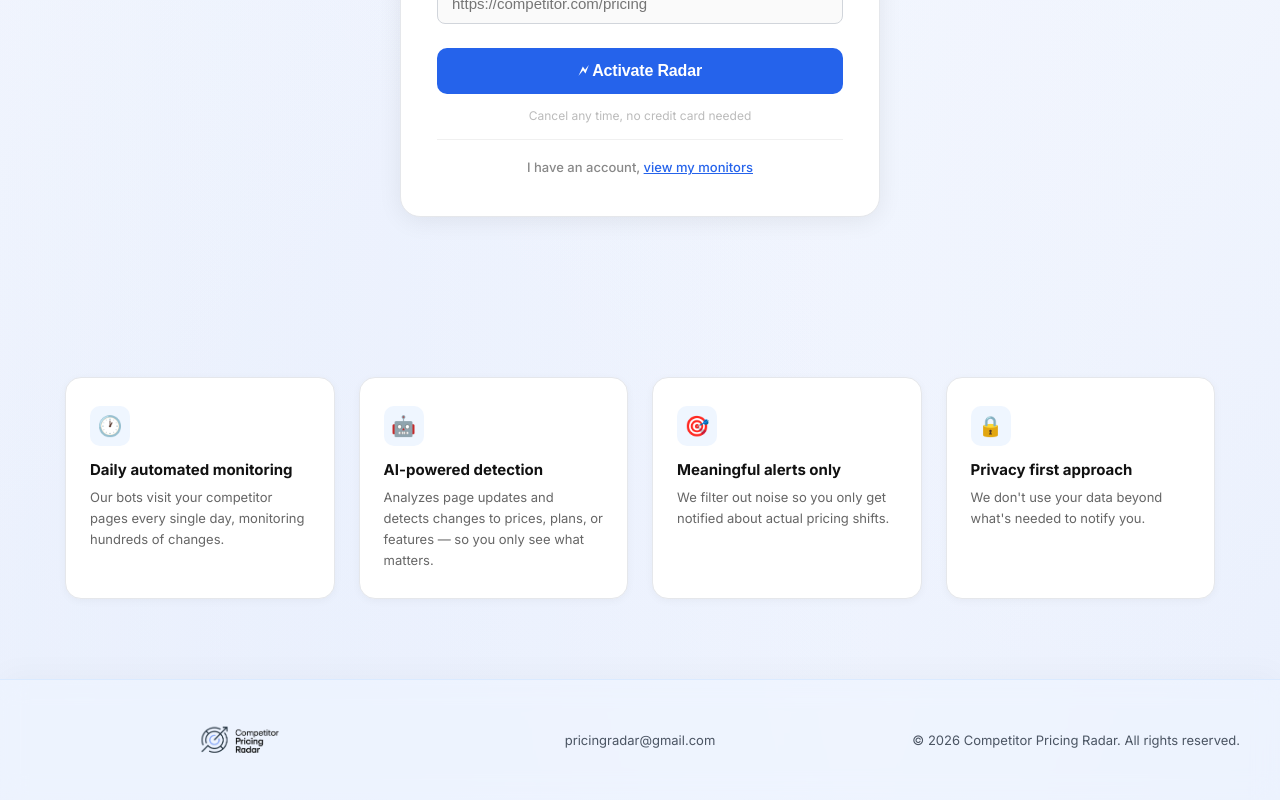
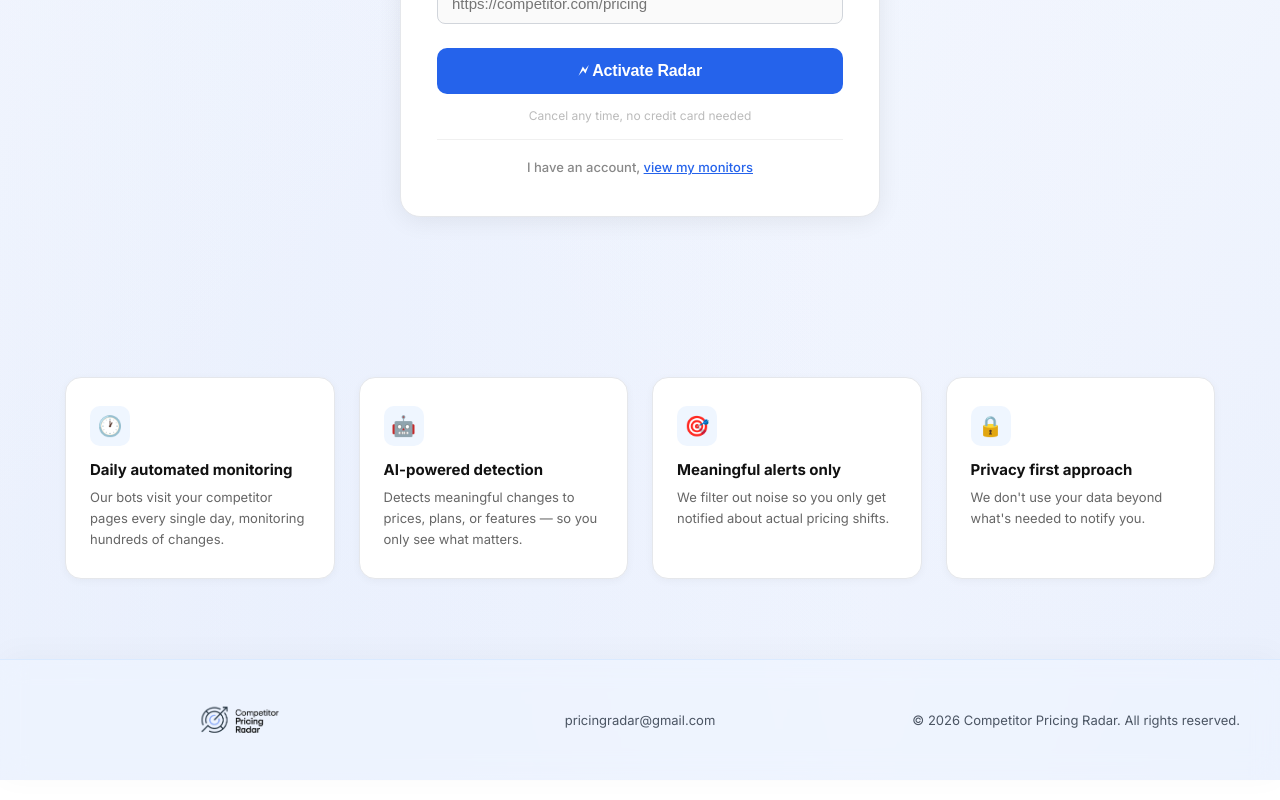
Before and after one commit to 05Sourav/competitor-pricing-radar, a Next.js app: page / in a window 1280 px wide. Shown: the part 2405-3205 px from the top of the page. Built offline with nearby package versions, Linux system fonts and the light colour scheme.

Commit message:
chore: update AI card desc to final copy

```diff
--- a/app/page.tsx
+++ b/app/page.tsx
@@ -481,7 +481,7 @@ export default function Home() {
               {
                 icon: '🤖',
                 title: 'AI-powered detection',
-                desc: "Analyzes page updates and detects changes to prices, plans, or features — so you only see what matters.",
+                desc: "Detects meaningful changes to prices, plans, or features — so you only see what matters.",
               },
               {
                 icon: '🎯',
```
